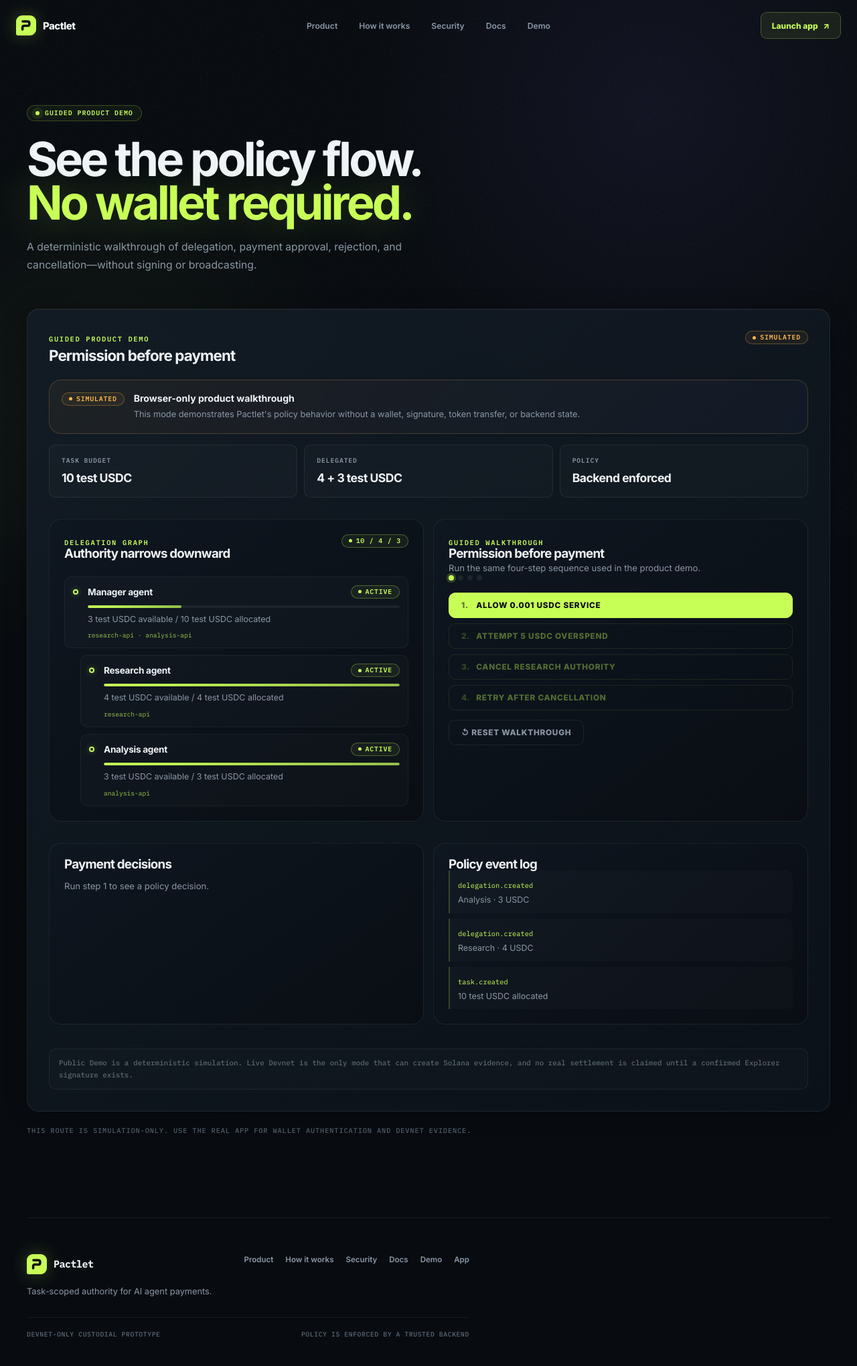
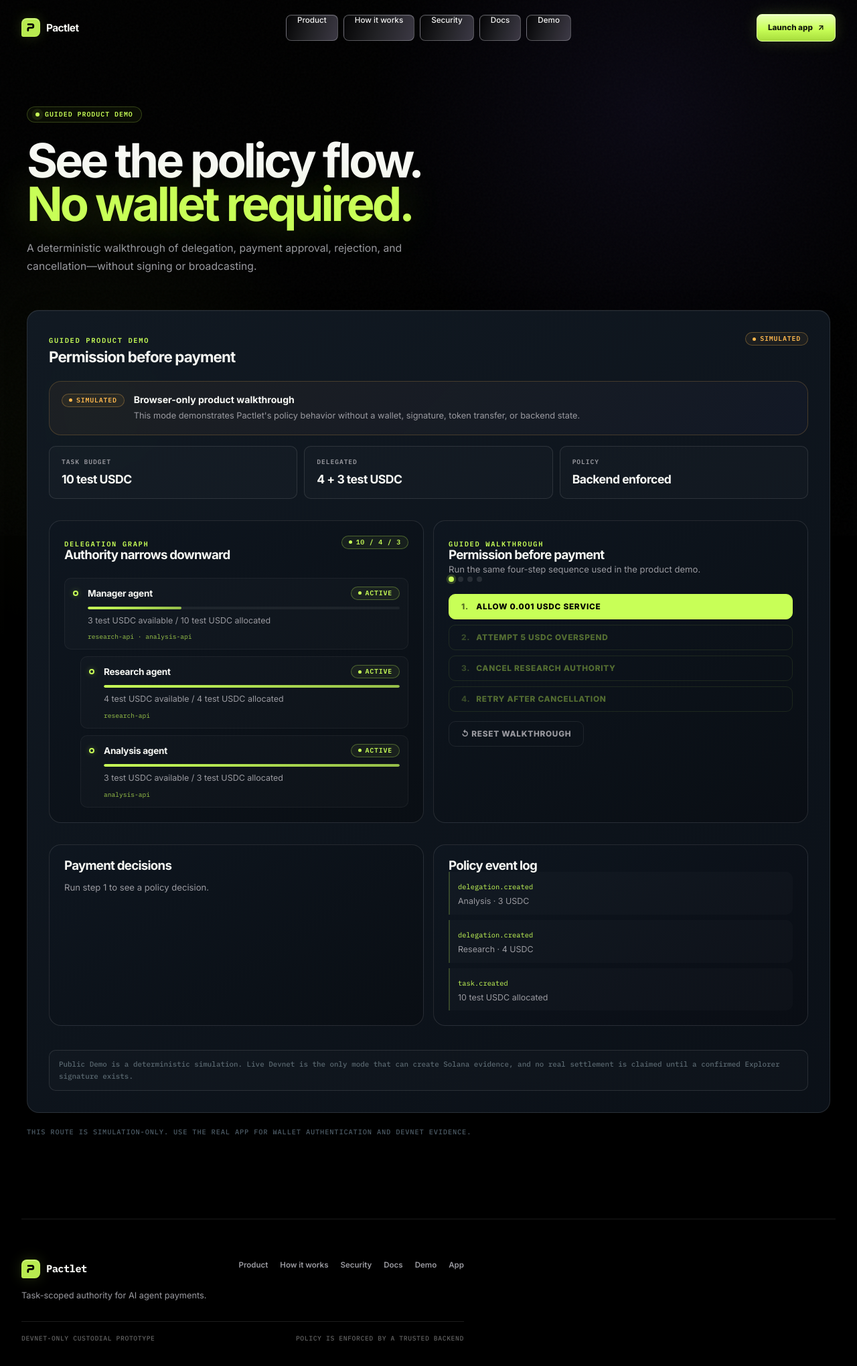
Before and after one commit to Zireaelst/Colosseum, a Next.js app: page /demo in a window 1280 px wide. Shown: the top 2040 px of the page at 67% size. Built offline with nearby package versions, Linux system fonts and the light colour scheme; what @solana/kit, @solana/kit-plugin-wallet, @solana/react would draw is missing.

Commit message:
feat: unify Pactlet metallic public shell

```diff
--- a/app/components/site-header.tsx
+++ b/app/components/site-header.tsx
@@ -39,7 +39,7 @@
           id="public-navigation"
         >
           {PUBLIC_NAV_ITEMS.map((item) => (
-            <Link href={item.href} key={item.href} onClick={() => setOpen(false)}>
+            <Link className="public-nav-link" href={item.href} key={item.href} onClick={() => setOpen(false)}>
               {item.label}
             </Link>
           ))}
--- a/app/globals.css
+++ b/app/globals.css
@@ -3,22 +3,22 @@
    MotionPages-inspired premium dark UI
 ───────────────────────────────────────── */
 
-@import url('https://fonts.googleapis.com/css2?family=Inter:wght@300;400;500;600;700;800;900&family=IBM+Plex+Mono:wght@400;500;600;700&display=swap');
+@import url('https://fonts.googleapis.com/css2?family=IBM+Plex+Mono:wght@400;500;600;700&family=Instrument+Serif:ital@1&family=Inter:wght@300;400;500;600;700;800;900&display=swap');
 
 /* ── CSS Tokens ── */
 :root {
   color-scheme: dark;
-  --midnight:    #080c10;
-  --surface:     #0f1620;
-  --surface-2:   #131c26;
+  --midnight:    #000000;
+  --surface:     #070708;
+  --surface-2:   #0d0d0f;
   --lime:        #c8ff57;
   --lime-dim:    rgba(200,255,87,.12);
   --lime-glow:   rgba(200,255,87,.22);
-  --violet:      #7c6bff;
-  --violet-dim:  rgba(124,107,255,.12);
-  --white:       #f0f4f8;
-  --muted:       #8a97a6;
-  --border:      rgba(255,255,255,.07);
+  --violet:      #8970ff;
+  --violet-dim:  rgba(137,112,255,.12);
+  --white:       #f7f8f4;
+  --muted:       #9a9aa0;
+  --border:      rgba(255,255,255,.11);
   --border-lit:  rgba(200,255,87,.18);
   --danger:      #ff6b6b;
   --warning:     #ffb84d;
@@ -2086,3 +2086,174 @@
   .landing-hero-copy > p,
   .landing-hero .landing-actions { opacity: 1; transform: none; }
 }
+
+/* ─────────────────────────────────────────
+   PACTLET × VESPER — SHARED PUBLIC SHELL
+───────────────────────────────────────── */
+html,
+body {
+  background: #000;
+  color: var(--white);
+}
+
+.landing-hero-shell .public-header {
+  position: absolute;
+  inset: 0 0 auto;
+}
+
+.public-header-inner {
+  width: min(1440px, calc(100% - 64px));
+  min-height: 78px;
+  padding-top: 4px;
+}
+
+.public-brand {
+  gap: 9px;
+  font-size: .96rem;
+  font-weight: 680;
+}
+
+.public-brand-symbol {
+  width: 28px;
+  height: 28px;
+  padding: 6px;
+  border: 1px solid rgba(200, 255, 87, .28);
+  border-radius: 8px 8px 8px 3px;
+  background: rgba(200, 255, 87, .92);
+  box-shadow: inset 0 1px 0 rgba(255, 255, 255, .45), 0 0 20px rgba(200, 255, 87, .16);
+  filter: none;
+}
+
+.public-nav {
+  gap: 8px;
+}
+
+.public-nav > .public-nav-link {
+  position: relative;
+  min-height: 39px;
+  padding: 0 16px;
+  overflow: hidden;
+  border: 1px solid rgba(205, 205, 214, .38);
+  border-radius: 8px;
+  background: linear-gradient(108deg, rgba(5, 5, 6, .88), rgba(39, 39, 43, .88) 50%, rgba(73, 69, 83, .82));
+  color: #f2f2f1;
+  font-size: .73rem;
+  font-weight: 500;
+  box-shadow: inset 0 1px 0 rgba(255, 255, 255, .07);
+  backdrop-filter: blur(14px);
+  transition: border-color .3s ease, background .3s ease, box-shadow .3s ease, transform .3s ease;
+}
+
+.public-nav > .public-nav-link::before,
+.public-header-cta::before {
+  position: absolute;
+  inset: 0;
+  content: "";
+  background: linear-gradient(115deg, transparent 25%, rgba(255, 255, 255, .24) 50%, transparent 75%);
+  transform: translateX(-130%);
+  transition: transform .65s ease;
+}
+
+.public-nav > .public-nav-link:hover,
+.public-nav > .public-nav-link:focus-visible {
+  border-color: rgba(226, 226, 236, .72);
+  background: linear-gradient(108deg, #111, #414047 48%, #625d70);
+  color: #fff;
+  box-shadow: 0 0 22px rgba(137, 112, 255, .15), inset 0 1px 0 rgba(255, 255, 255, .1);
+  transform: translateY(-1px);
+}
+
+.public-nav > .public-nav-link:hover::before,
+.public-header-cta:hover::before {
+  transform: translateX(130%);
+}
+
+.public-header-cta {
+  position: relative;
+  min-height: 41px;
+  overflow: hidden;
+  border: 1px solid #ddff9d;
+  border-radius: 8px;
+  background: linear-gradient(180deg, #e7ffb4, var(--lime) 56%, #a7dc3c);
+  color: #12160c;
+  box-shadow: inset 0 1px 0 rgba(255, 255, 255, .72), 0 0 22px rgba(200, 255, 87, .16);
+  font-size: .73rem;
+  font-weight: 720;
+}
+
+.public-header-cta:hover {
+  border-color: #ecffc3;
+  background: linear-gradient(180deg, #f0ffca, #d0ff6f 56%, #b6e84b);
+  box-shadow: inset 0 1px 0 #fff, 0 0 28px rgba(200, 255, 87, .28);
+}
+
+.public-footer {
+  width: min(1320px, calc(100% - 64px));
+  padding: 60px 0 36px;
+  border-top-color: rgba(255, 255, 255, .1);
+}
+
+.public-footer-main nav a {
+  transition: color .2s ease;
+}
+
+.public-footer-main nav a:hover {
+  color: var(--lime);
+}
+
+.public-footer-meta {
+  color: rgba(255, 255, 255, .38);
+}
+
+@media (min-width: 1600px) {
+  .public-header-inner { min-height: 88px; }
+  .public-brand { font-size: 1.02rem; }
+  .public-nav > .public-nav-link { min-height: 43px; padding-inline: 18px; font-size: .77rem; }
+  .public-header-cta { min-height: 44px; padding-inline: 19px; font-size: .77rem; }
+}
+
+@media (max-width: 899px) {
+  .public-header-inner {
+    width: min(100% - 32px, 1440px);
+    min-height: 68px;
+  }
+  .public-menu-button {
+    border-color: rgba(255, 255, 255, .18);
+    border-radius: 8px;
+    background: linear-gradient(145deg, rgba(28, 28, 31, .88), rgba(4, 4, 5, .72));
+    box-shadow: inset 0 1px 0 rgba(255, 255, 255, .08);
+    backdrop-filter: blur(16px);
+  }
+  .public-nav {
+    inset: 0;
+    align-content: center;
+    gap: 12px;
+    padding: max(96px, calc(env(safe-area-inset-top) + 84px)) 22px max(32px, env(safe-area-inset-bottom));
+    border: 0;
+    border-radius: 0;
+    background: transparent;
+    box-shadow: none;
+    backdrop-filter: none;
+  }
+  .public-nav.is-open { display: grid; }
+  .public-nav > .public-nav-link,
+  .public-nav > a {
+    justify-content: center;
+    width: min(100%, 520px);
+    min-height: 56px;
+    margin-inline: auto;
+    border-radius: 10px;
+    font-size: 1rem;
+  }
+  .public-nav-mobile-cta {
+    width: min(100%, 520px) !important;
+    min-height: 56px !important;
+    margin: 4px auto 0;
+    border-radius: 10px !important;
+  }
+  .public-nav-backdrop {
+    background: rgba(0, 0, 0, .62);
+    backdrop-filter: blur(26px);
+  }
+  .public-footer { width: min(100% - 32px, 1320px); }
+}
```
Also changed, not shown: 1 other file (tests, documents, lock files or other folders).
